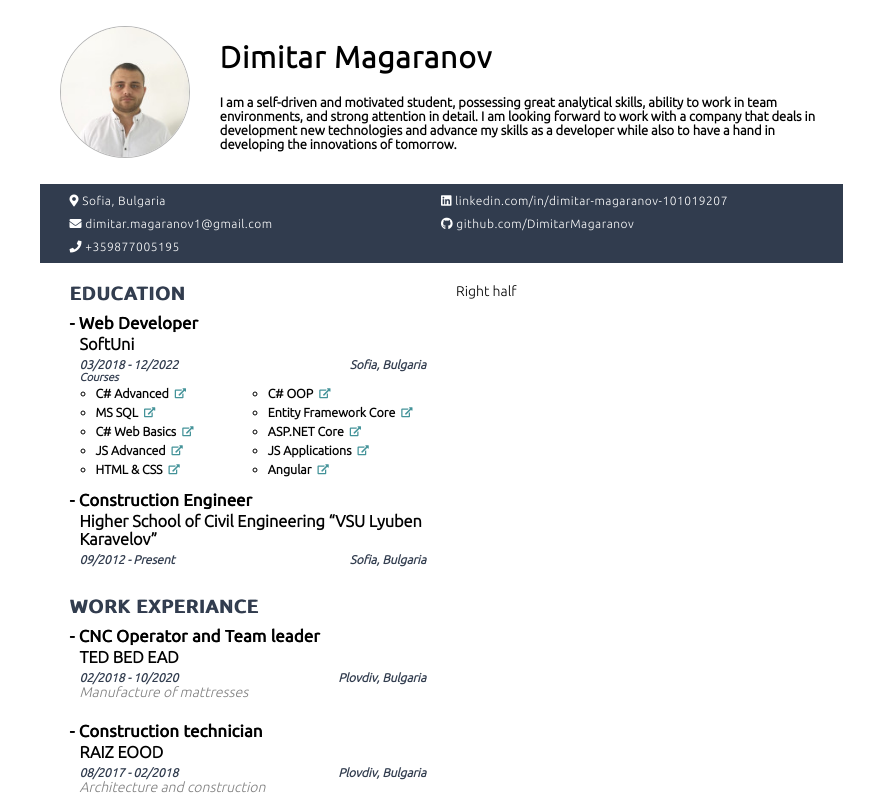
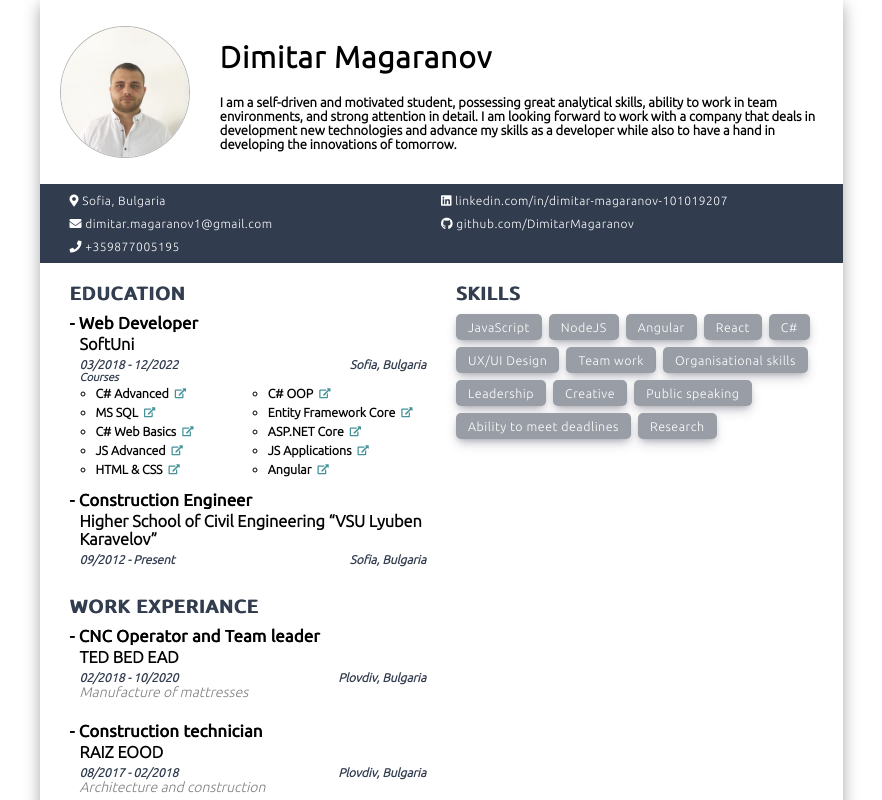
Before and after one commit to DimitarMagaranov/CV, a React (Create React App) app: page / in a window 1280 px wide. Shown: the top 800 px of the page, without its empty margins (199-1081 px from the left). Built offline with nearby package versions, Linux system fonts and the light colour scheme.

Commit message:
add skills

```diff
--- a/src/App.css
+++ b/src/App.css
@@ -2,6 +2,7 @@
     max-width: 803px;
     font-size: 14px;
     margin: auto;
+    box-shadow: rgba(0, 0, 0, 0.35) 0px 5px 15px;
 }
 
 #halfes {
--- a/src/components/LeftHalf/LeftHalf.css
+++ b/src/components/LeftHalf/LeftHalf.css
@@ -1,5 +1,4 @@
 #left-half {
     width: 49%;
     padding-right: 30px;
-    margin-right: auto;
 }
--- a/src/components/RightHalf/RightHalf.jsx
+++ b/src/components/RightHalf/RightHalf.jsx
@@ -1,7 +1,12 @@
 import './RightHalf.css';
+import SkillsContainer from './SkillsContainer/SkillsContainer';
 
 const RightHalf = () => {
-    return <div id='right-half'>Right half</div>;
+    return (
+        <div id="right-half">
+            <SkillsContainer />
+        </div>
+    )
 }
 
 export default RightHalf;
--- /dev/null
+++ b/src/components/RightHalf/SkillsContainer/Skill/Skill.css
@@ -0,0 +1,10 @@
+span.skill {
+    background-color: #989da6;
+    color: white;
+    padding: 6px 12px;
+    text-align: center;
+    border-radius: 5px;
+    font-size: 12.5px;
+    letter-spacing: 0.5px;
+    box-shadow: rgba(50, 50, 93, 0.25) 0px 6px 12px -2px, rgba(0, 0, 0, 0.3) 0px 3px 7px -3px;
+}
--- /dev/null
+++ b/src/components/RightHalf/SkillsContainer/Skill/Skill.jsx
@@ -0,0 +1,7 @@
+import './Skill.css';
+
+const Skill = ({skillName}) => {
+    return <span className='skill'>{skillName}</span>
+}
+
+export default Skill;
--- /dev/null
+++ b/src/components/RightHalf/SkillsContainer/SkillsContainer.css
@@ -0,0 +1,9 @@
+.half-unit-ctr.skills-ctr {
+
+}
+
+.half-unit-ctr.skills-ctr .skills {
+    display:flex;
+    flex-wrap: wrap;
+    gap: 7px;
+}
--- /dev/null
+++ b/src/components/RightHalf/SkillsContainer/SkillsContainer.jsx
@@ -0,0 +1,18 @@
+import './SkillsContainer.css';
+import skills from './skills.json';
+import Skill from './Skill/Skill';
+
+const SkillsContainer = () => {
+    return (
+        <div className="half-unit-ctr skills-ctr">
+            <h2>SKILLS</h2>
+            <div className="skills">
+                {skills.map((skill) => {
+                    return <Skill key={skill} skillName={skill} />;
+                })}
+            </div>
+        </div>
+    );
+};
+
+export default SkillsContainer;
--- /dev/null
+++ b/src/components/RightHalf/SkillsContainer/skills.json
@@ -0,0 +1,15 @@
+[
+    "JavaScript",
+    "NodeJS",
+    "Angular",
+    "React",
+    "C#",
+    "UX/UI Design",
+    "Team work",
+    "Organisational skills",
+    "Leadership",
+    "Creative",
+    "Public speaking",
+    "Ability to meet deadlines",
+    "Research"
+]
```
